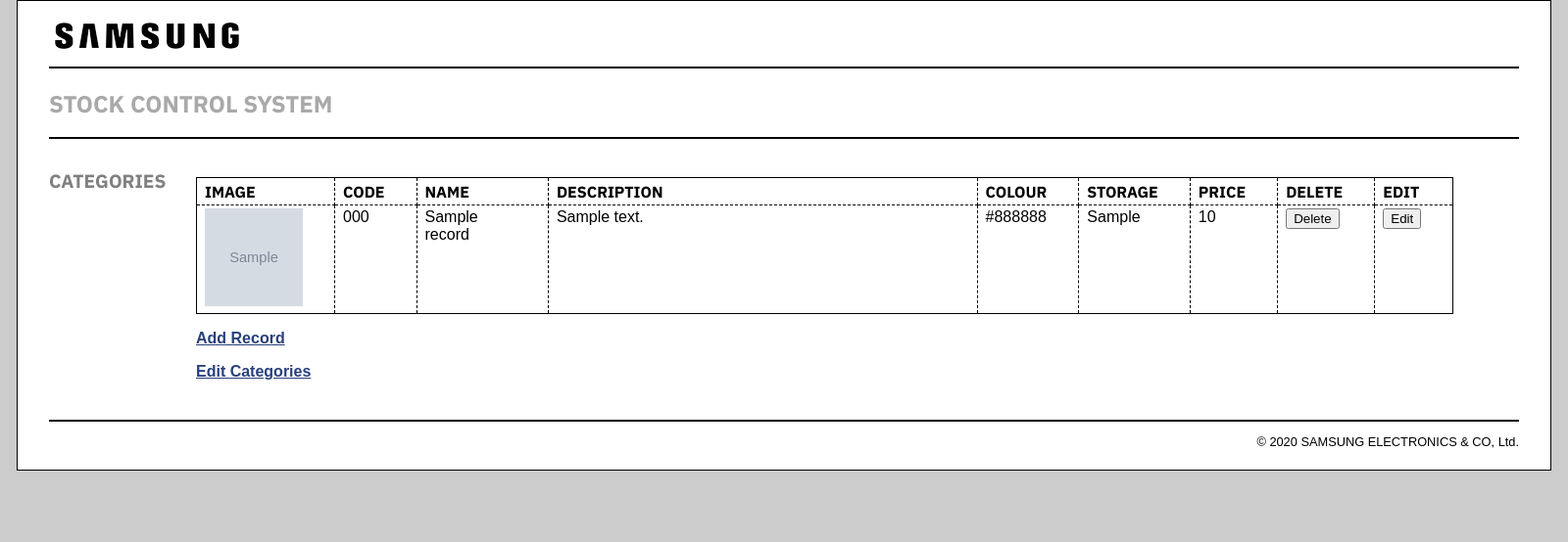
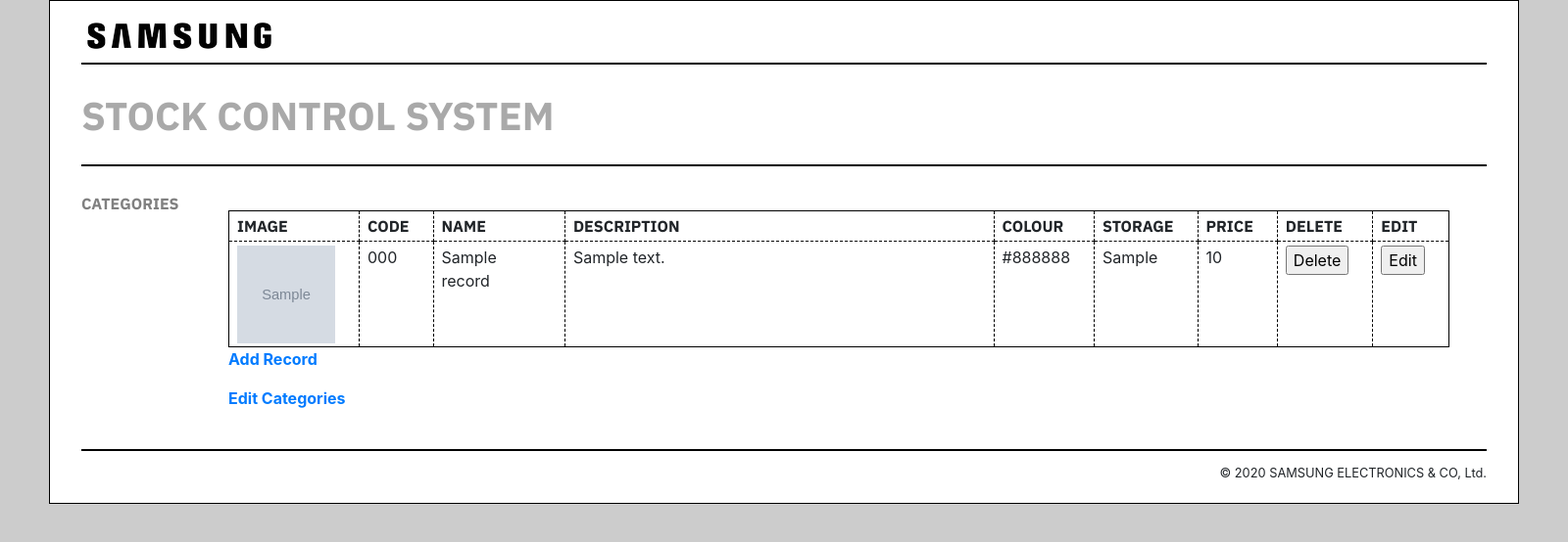
Before and after one commit to d00218004/COMPI8025-ServerSideDevelopment-CA2PHPCRUD-D00218004, a PHP site: page / in a window 1600 px wide. Shown: the top 554 px of the page at 98% size. Run offline with PHP 8.4, Linux system fonts and the light colour scheme; tables that the repository leaves empty or names only in its code hold one stand-in row (values such as "Sample post"); grey boxes marked "Sample" are stand-in pictures; data that the repository does not hold is empty.

Commit message:
Implemented Bootstrap Element (imported into index.php header). This will allow the use of Bootstrap elements into the Web Application. Ammended the SCSS of the category-table after Bootstrap implementation as to fit within the body of the page (Bootstrap was pushing the table off the page).

```diff
--- a/index.php
+++ b/index.php
@@ -41,6 +41,7 @@
 <head>
 <title>SAMSUNG ELECTRONICS</title>
 <link rel="stylesheet" type="text/css" href="./scss/main.css">
+<link rel="stylesheet" href="https://stackpath.bootstrapcdn.com/bootstrap/4.4.1/css/bootstrap.min.css" integrity="sha384-Vkoo8x4CGsO3+Hhxv8T/Q5PaXtkKtu6ug5TOeNV6gBiFeWPGFN9MuhOf23Q9Ifjh" crossorigin="anonymous">
 </head>
 <!-- the body section -->
 <body>
@@ -49,7 +50,7 @@
 <header><h1>STOCK CONTROL SYSTEM</h1></header>
 <aside>
 <!-- display a list of categories in the sidebar-->
-<h2>CATEGORIES</h2>
+<h4>CATEGORIES</h4>
 <nav>
 <ul>
 <?php foreach ($categories as $category) : ?>
@@ -63,7 +64,7 @@
 </aside>
 <section>
 <!-- display a table of records from the database -->
-<h2><?php echo $category_name; ?></h2>
+<h4><?php echo $category_name; ?></h4>
 <table id="category-table">
 <tr>
 <th>Image</th>
--- a/scss/main.css
+++ b/scss/main.css
@@ -2,8 +2,8 @@
 body {
   padding-top: 20px;
   font-family: Arial, Helvetica, sans-serif;
-  width: 1500px;
-  margin: 0 auto;
+  width: 1500px !important;
+  margin: 0 auto !important;
   background-color: white;
   border: 1px solid black;
   padding: .5em 2em;
@@ -41,16 +41,16 @@
   padding: .5em 0 .25em;
 }
 
-h2 {
+h4 {
   font-family: 'IBM Plex Sans', sans-serif;
-  font-weight: 700;
+  font-weight: 700 !important;
   text-transform: uppercase;
-  font-size: 120%;
+  font-size: 100% !important;
   margin: 0;
   padding: .25em 0 .5em;
 }
 
-h1, h2 {
+h1, h4 {
   color: grey;
 }
 
@@ -75,7 +75,7 @@
 
 #category-table td, #category-table th {
   border: 1px dashed black;
-  padding: .2em 2em .2em .5em;
+  padding: .2em 1.5em .2em .5em;
   vertical-align: top;
   text-align: left;
 }
--- a/scss/partials/_body.scss
+++ b/scss/partials/_body.scss
@@ -2,8 +2,8 @@
 {
     padding-top: 20px;
     font-family: Arial, Helvetica, sans-serif;
-    width: 1500px;
-    margin: 0 auto;
+    width: 1500px !important;
+    margin: 0 auto !important;
     background-color: white;
     border: 1px solid black;
     padding: .5em 2em;
--- a/scss/partials/_font.scss
+++ b/scss/partials/_font.scss
@@ -6,14 +6,15 @@
     margin: 0;
     padding: .5em 0 .25em;
 }
-h2 {
+h4 {
     font-family: 'IBM Plex Sans', sans-serif;
-    font-weight: 700;
+    font-weight: 700 !important;
     text-transform: uppercase;
-    font-size: 120%;
+    font-size: 100% !important;
     margin: 0;
     padding: .25em 0 .5em;
 }
-h1, h2 {
+
+h1, h4 {
     color: grey;
 }
--- a/scss/partials/_table.scss
+++ b/scss/partials/_table.scss
@@ -25,7 +25,7 @@
     }
     td, th {
         border: 1px dashed black;
-        padding: .2em 2em .2em .5em;
+        padding: .2em 1.5em .2em .5em;
         vertical-align: top;
         text-align: left;
     }
```
Also changed, not shown: 1 other file.
